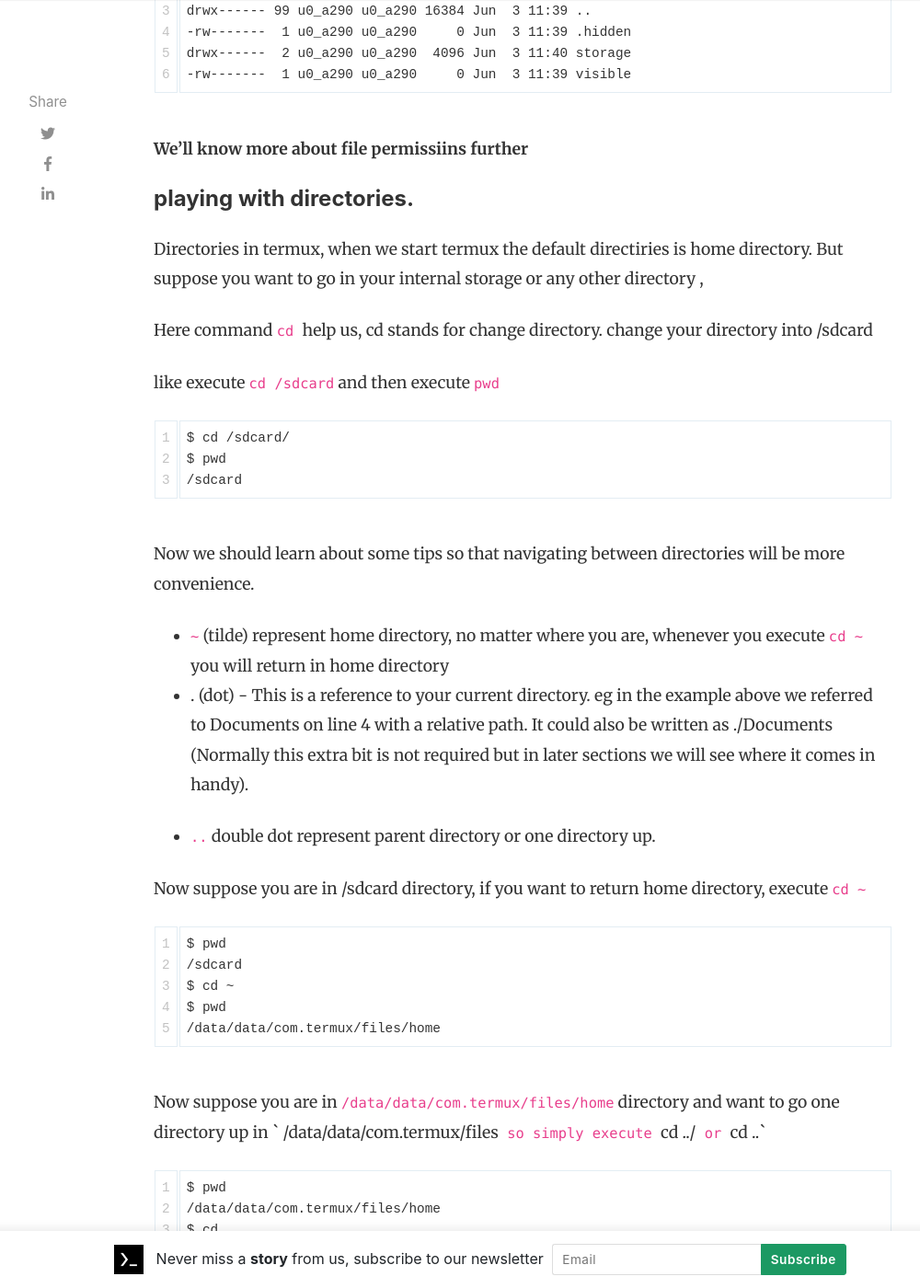
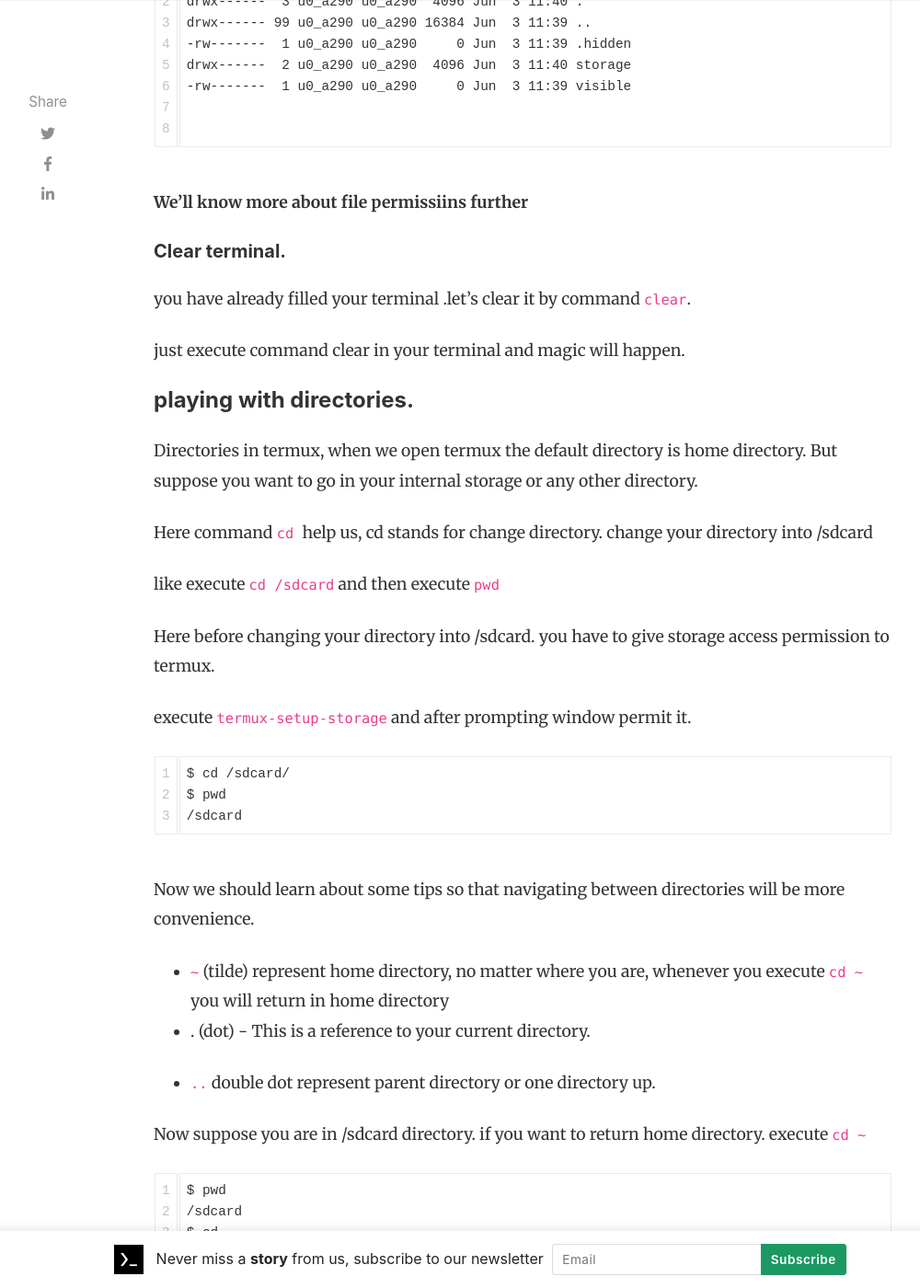
Before and after one commit to hindux/hindux.github.io, a Jekyll site: the page built from _posts/2020-06-02-termux-basic-navigation.md, in a window 1280 px wide and 1400 px high, scrolled down 2683 px. Shown: the whole window at 92% size, without its empty margins (118-1118 px from the left). Built offline with Jekyll 4.4.1, drawn with Linux system fonts in a browser that asks for light colours; nearby versions of some CDN libraries; some of the changed text lies outside the part shown.

````diff
--- a/_posts/2020-06-02-termux-basic-navigation.md
+++ b/_posts/2020-06-02-termux-basic-navigation.md
@@ -10,8 +10,8 @@ toc: true
 In this tutorial we'll learn the basics of navigation or moving around termux directory.
 
 #### print working directory(PWD)
-when you open termux commandline,do you know ,where you are? , in which directory you are,
-so in order to knowing the current directory, the command `pwd` come into play
+when you open termux commandline,do you know where you are ?. In which directory you are ?
+So in order to knowing the current directory. The command `pwd` come into play
 
 execute `pwd` in termux
 ```
@@ -20,7 +20,7 @@ $pwd
 ```
 command `pwd` gave output `/data/data/com.termux/files/home`
 
-`pwd` always help you when you forget ,where am I ?
+`pwd` always help you when you forget where are you ?
 
 #### list(ls)
 The next command is `ls` ls stand for list, as name suggest "listing". So command `ls` is used for listing files and directory in your current path or specified path.
@@ -34,12 +34,9 @@ kk
 termux.txt
 ```
 
-if it does't show anything, it means, your current directory contain nothing.
+if it does't show anything, it means, your current directory contain nothing or files are hidden.
 
-So why not try to listing your internal storage.
-execute `termux-setup-storage` and allow it.
-
-Now execute `ls /sdcard` it will list all files and directory in your internal storage.
+In linux/termux the files or directory  which has dot in prefix like `.termux`  won't listing with `ls`. Here you have to use `-a` option.
 
 
 ##### Listing hidden files
@@ -87,18 +84,31 @@ drwx------ 99 u0_a290 u0_a290 16384 Jun  3 11:39 ..
 -rw-------  1 u0_a290 u0_a290     0 Jun  3 11:39 .hidden
 drwx------  2 u0_a290 u0_a290  4096 Jun  3 11:40 storage
 -rw-------  1 u0_a290 u0_a290     0 Jun  3 11:39 visible
+
+
 ```
 
 **We'll know more about file permissiins further**
 
+
+##### Clear terminal.
+you have already filled your terminal .let's clear it by command `clear`.
+
+just execute command clear in your terminal and magic will happen.
+
+
 #### playing with directories.
-Directories in termux, when we start termux the default directiries is home directory.
-But suppose you want to go in your internal storage or any other directory ,
+Directories in termux, when we open termux the default directory is  home directory.
+But suppose you want to go in your internal storage or any other directory.
 
 Here command `cd ` help us, cd stands for change directory.
 change your directory into /sdcard
 
 like execute `cd /sdcard` and then execute `pwd`
+
+Here before changing your directory into /sdcard. you have to give storage access permission to termux.
+
+execute `termux-setup-storage` and after prompting window permit it.
 
 ```
 $ cd /sdcard/
@@ -109,12 +119,12 @@ Now we should learn about some tips so that navigating between directories will
 
 * `~` (tilde) represent home directory, no matter where you are, whenever you execute `cd ~`
 	you will return in home directory
-* . (dot) - This is a reference to your current directory. eg in the example above we referred to Documents on line 4 with a relative path. It could also be written as ./Documents (Normally this extra bit is not required but in later sections we will see where it comes in handy).
+* . (dot) - This is a reference to your current directory.
 
 * `..` double dot represent parent directory or one directory up.
 
 
-Now suppose you are in /sdcard directory, if you want to return home directory, execute `cd ~`
+Now suppose you are in /sdcard directory. if you want to return home directory. execute `cd ~`
 ```
 $ pwd
 /sdcard
@@ -134,4 +144,4 @@ $ pwd
 /data/data/com.termux/files
 ```
 #### What's next
-The next tutorial will be more on navigation.
+The next tutorial will be on removing and creating files and directory.
````
Also changed, not shown: other parts of _posts/2020-06-02-termux-basic-navigation.md (+1 -1 lines), _posts/2020-06-01-How-to-install.md (renamed from _posts/2020-06-01-Termux-installion.md, +10 -10 lines), _posts/2020-06-03-termux-basic-navigation-2.md (added, +112 -0 lines), _posts/2020-06-04-How-to-install-packages-in-termux.md (added, +81 -0 lines), _posts/2020-04-29-How-to-play-audio-in-termux-chroot.md (renamed from _posts/2020-04-29-play-audio-in-termux-chroot.md), _posts/2020-05-31-termux-tutorial-for-begginers.md (renamed from _posts/2020-05-31-termux-tutorial-begginers.md).
